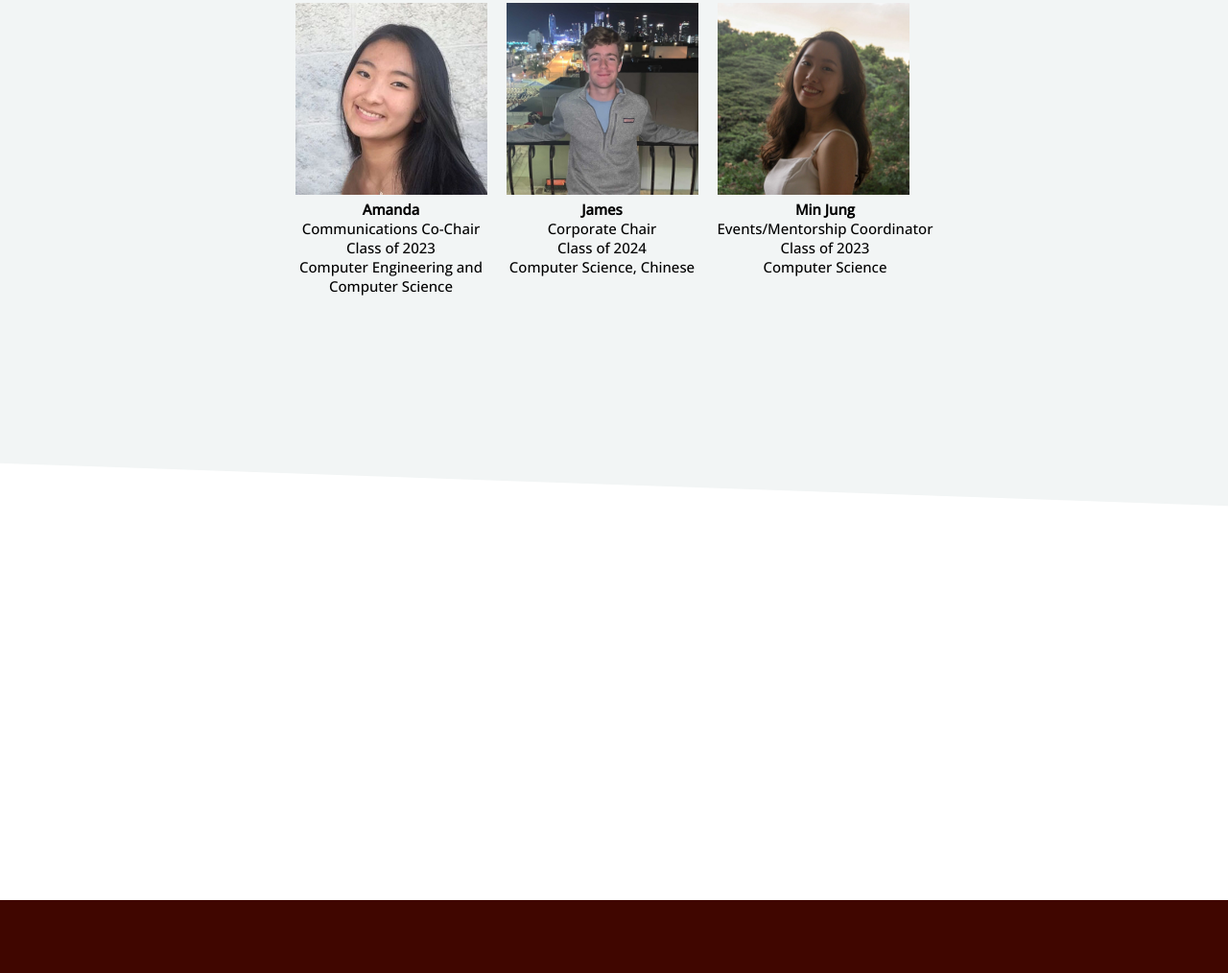
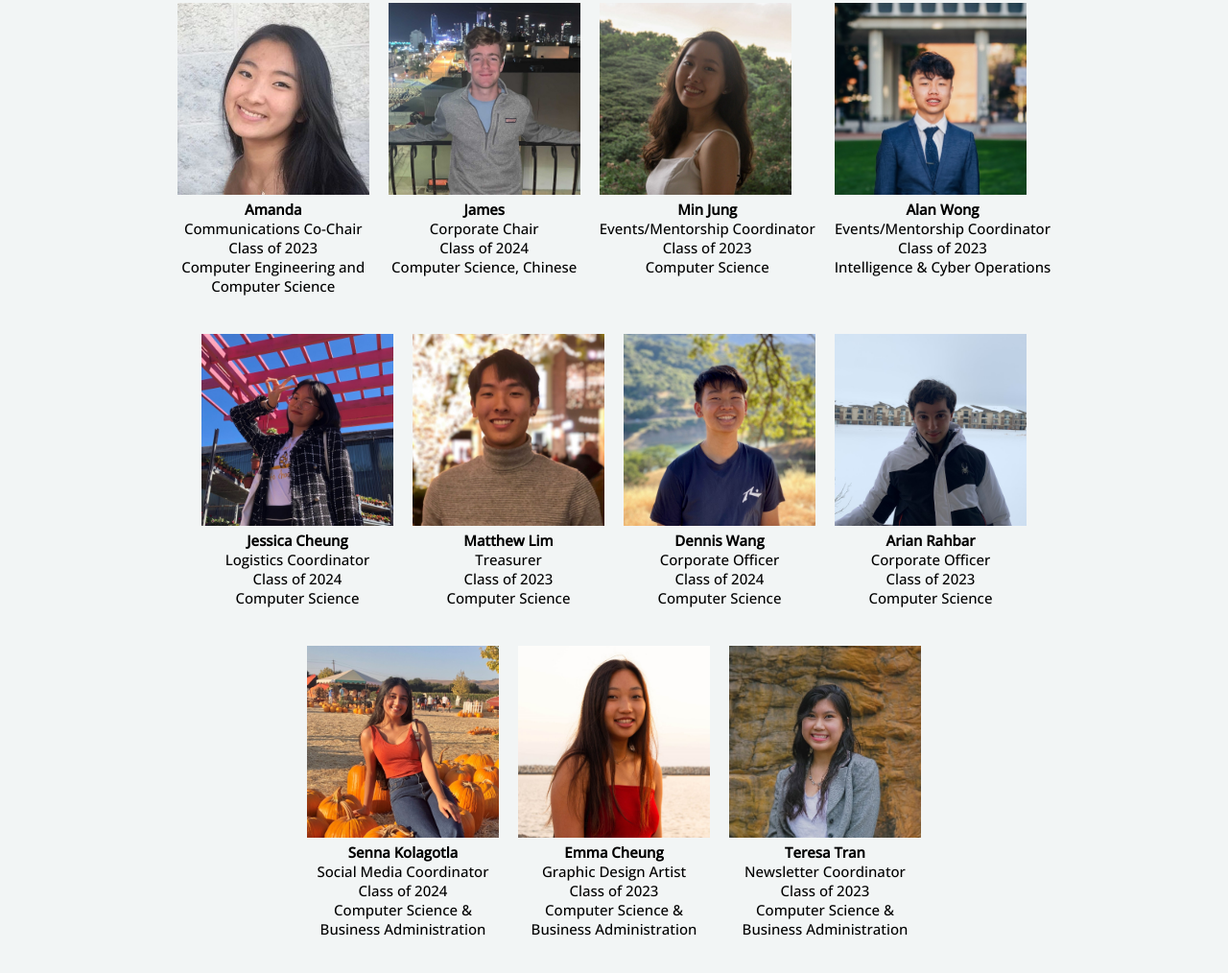
Before and after one commit to uscacm/uscacm.github.io, a plain HTML site: page index.html in a window 1280 px wide. Shown: the part 6807-7821 px from the top of the page at 96% size. Drawn offline with nearby package versions, Linux system fonts and the light colour scheme.

Commit message:
adding new team members

```diff
--- a/index.html
+++ b/index.html
@@ -227,6 +227,78 @@
 							<p>Class of 2023</p>
 							<p>Computer Science</p>
 						</div>
+						<div class="person">
+							<div class="info">
+								<img src="img/team/alan.jpg">
+								<p>Alan Wong</p>
+							</div>
+							<p>Events/Mentorship Coordinator</p>
+							<p>Class of 2023</p>
+							<p>Intelligence & Cyber Operations</p>
+						</div>
+						<div class="person">
+							<div class="info">
+								<img src="img/team/jessica.jpg">
+								<p>Jessica Cheung</p>
+							</div>
+							<p>Logistics Coordinator</p>
+							<p>Class of 2024</p>
+							<p>Computer Science</p>
+						</div>
+						<div class="person">
+							<div class="info">
+								<img src="img/team/matt.jpg">
+								<p>Matthew Lim</p>
+							</div>
+							<p>Treasurer</p>
+							<p>Class of 2023</p>
+							<p>Computer Science</p>
+						</div>
+						<div class="person">
+							<div class="info">
+								<img src="img/team/dennis.jpg">
+								<p>Dennis Wang</p>
+							</div>
+							<p>Corporate Officer</p>
+							<p>Class of 2024</p>
+							<p>Computer Science</p>
+						</div>
+						<div class="person">
+							<div class="info">
+								<img src="img/team/arian.jpg">
+								<p>Arian Rahbar</p>
+							</div>
+							<p>Corporate Officer</p>
+							<p>Class of 2023</p>
+							<p>Computer Science</p>
+						</div>
+						<div class="person">
+							<div class="info">
+								<img src="img/team/senna.jpg">
+								<p>Senna Kolagotla</p>
+							</div>
+							<p>Social Media Coordinator</p>
+							<p>Class of 2024</p>
+							<p>Computer Science & <br> Business Administration</p>
+						</div>
+						<div class="person">
+							<div class="info">
+								<img src="img/team/emma.jpg">
+								<p>Emma Cheung</p>
+							</div>
+							<p>Graphic Design Artist</p>
+							<p>Class of 2023</p>
+							<p>Computer Science & <br> Business Administration</p>
+						</div>
+						<div class="person">
+							<div class="info">
+								<img src="img/team/teresa.jpg">
+								<p>Teresa Tran</p>
+							</div>
+							<p>Newsletter Coordinator</p>
+							<p>Class of 2023</p>
+							<p>Computer Science & <br> Business Administration</p>
+						</div>
 					</div>
 				</div>
 			</div>
```
